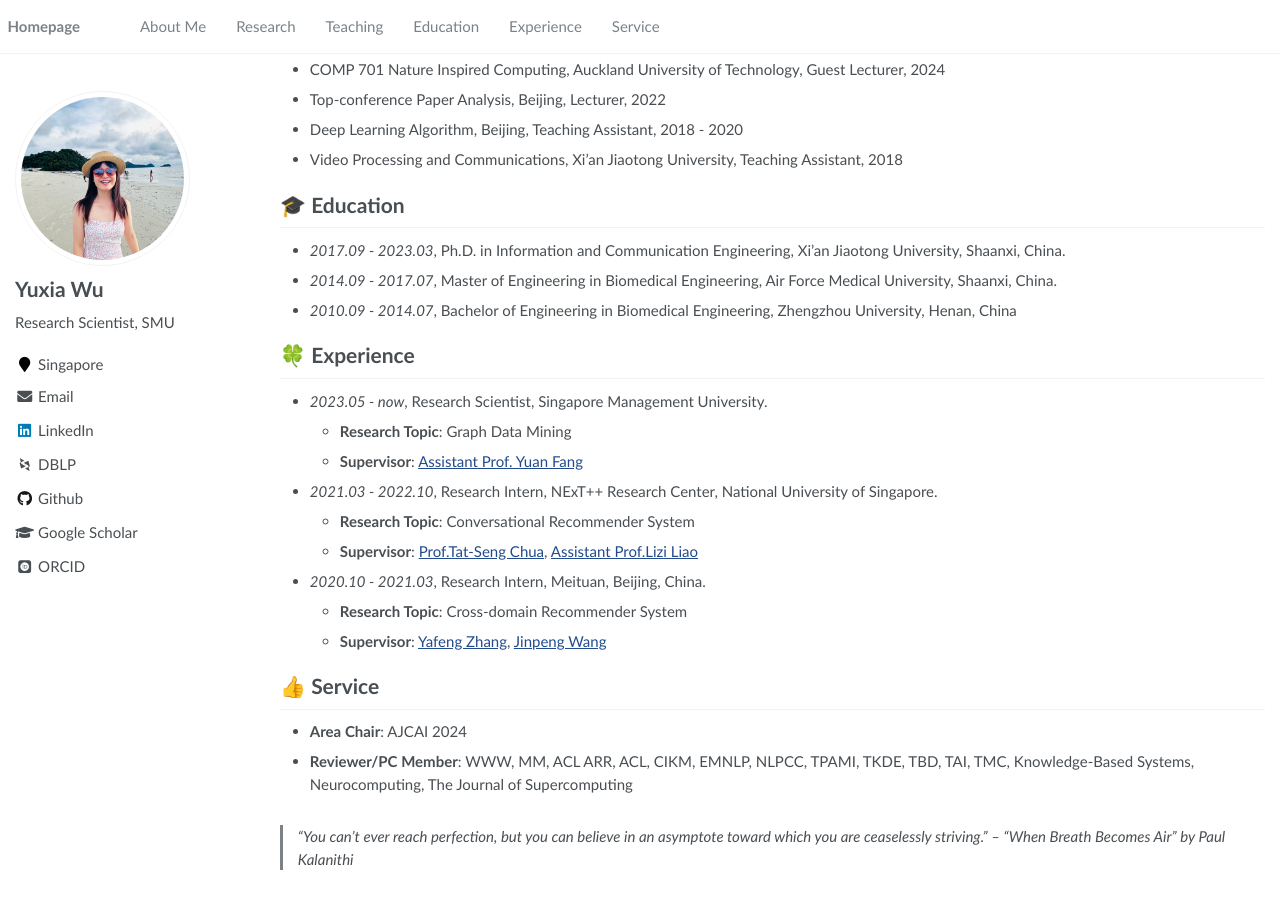
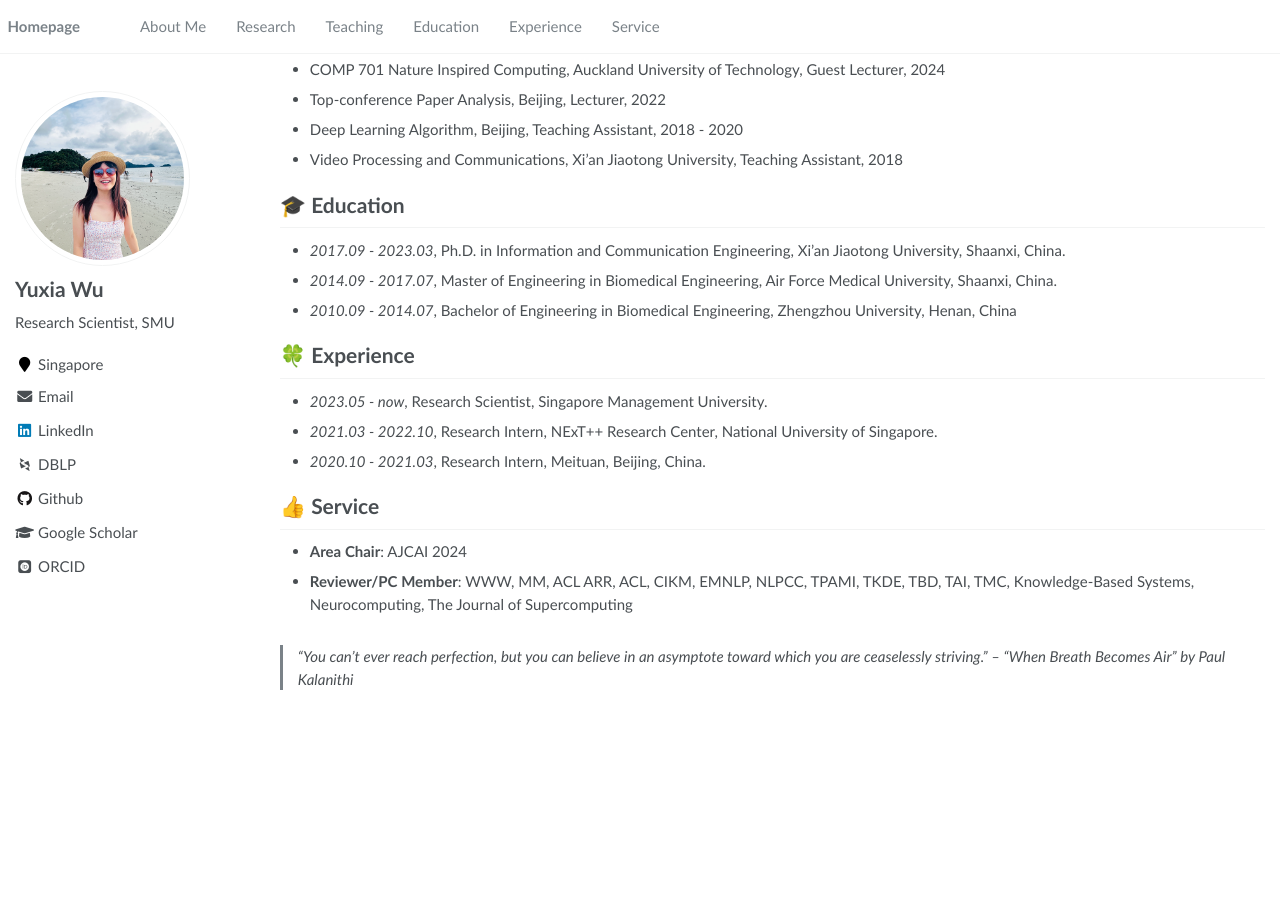
Before and after one commit to YuxiaWu/YuxiaWu.github.io, a Jekyll site: the page built from _pages/about.md, in a window 1280 px wide and 900 px high, scrolled down 2060 px. Built offline with Jekyll 4.4.1, drawn with Linux system fonts in a browser that asks for light colours; some web fonts are replaced; after the commit the page ends 2780 px from its top, so only the background shows below that.

Commit message:
Update about.md

```diff
--- a/_pages/about.md
+++ b/_pages/about.md
@@ -160,21 +160,11 @@ I am interested in conducting interdisciplinary research and open to collaborati
 
 # 🍀 Experience
 - *2023.05 - now*, Research Scientist, Singapore Management University.
-  - **Research Topic**: Graph Data Mining
-  - **Supervisor**: [Assistant Prof. Yuan Fang](https://www.yfang.site/home)
-
 - *2021.03 - 2022.10*, Research Intern, NExT++ Research Center, National University of Singapore.
-  - **Research Topic**: Conversational Recommender System
-  - **Supervisor**: [Prof.Tat-Seng Chua](https://www.chuatatseng.com/), [Assistant Prof.Lizi Liao](https://liziliao.github.io/)
-
 - *2020.10 - 2021.03*, Research Intern, Meituan, Beijing, China.
-  - **Research Topic**: Cross-domain Recommender System
-  - **Supervisor**: [Yafeng Zhang](https://scholar.google.com/citations?user=bMQ6vNwAAAAJ&hl=en), [Jinpeng Wang](https://joopoo.github.io/)
 
 # 👍 Service
-
 - **Area Chair**: AJCAI 2024
-
 - **Reviewer/PC Member**: WWW, MM, ACL ARR, ACL, CIKM, EMNLP, NLPCC, TPAMI, TKDE, TBD, TAI, TMC, Knowledge-Based Systems, Neurocomputing, The Journal of Supercomputing
 
 > "You can’t ever reach perfection, but you can believe in an asymptote toward which you are ceaselessly striving." – "When Breath Becomes Air" by *Paul Kalanithi*
```
